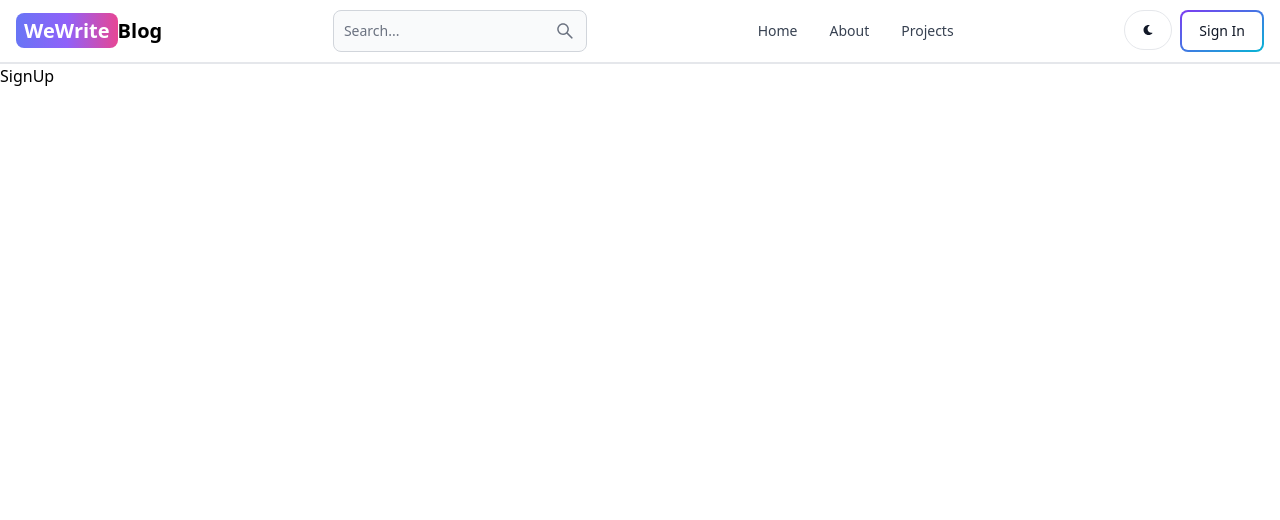
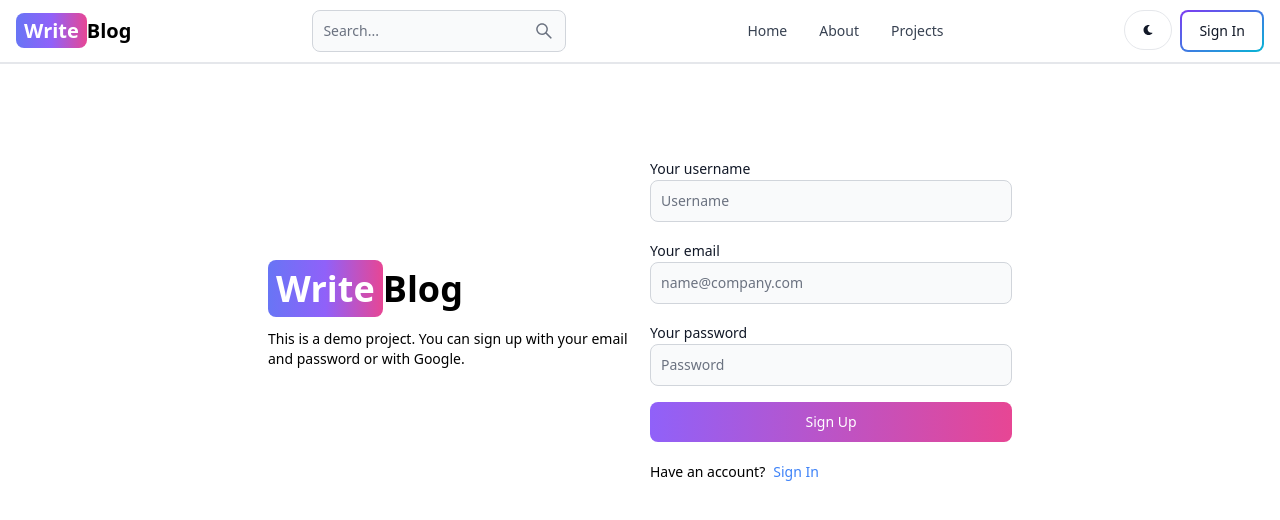
Before and after one commit to Azar-Ahmed/blog-app, a React (Vite) app in the folder client/: page /sign-up in a window 1280 px wide. Shown: the top 520 px of the page. Built offline with nearby package versions, Linux system fonts and the light colour scheme.

Commit message:
Implement SignUp functionality on frontend

```diff
--- a/client/src/components/Header.jsx
+++ b/client/src/components/Header.jsx
@@ -12,7 +12,7 @@
         className='self-center whitespace-nowrap text-sm sm:text-xl font-semibold dark:text-white'
       >
         <span className='px-2 py-1 bg-gradient-to-r from-indigo-500 via-purple-500 to-pink-500 rounded-lg text-white'>
-          WeWrite
+          Write
         </span>
         Blog
       </Link>
--- a/client/src/pages/SignUp.jsx
+++ b/client/src/pages/SignUp.jsx
@@ -1,9 +1,91 @@
-import React from 'react'
+import {useState} from 'react'
+import { Alert, Button, Label, TextInput, Spinner } from 'flowbite-react';
+import { Link, Navigate, useNavigate } from 'react-router-dom';
 
-const SignUp = () => {
+export default function SignUp() {
+  const [formData, setFormData] = useState({});
+  const [errorMsg, setErrorMsg] = useState(null);
+  const [loading, setLoading] = useState(false);
+  const navigate = useNavigate();
+  const handleChange = (e) => {
+    setFormData({...formData, [e.target.id] : e.target.value.trim()})
+  }
+
+  const handleSubmit = async (e) => {
+    e.preventDefault()
+    if(!formData.username || !formData.email || !formData.password) {
+      return setErrorMsg('Please fill in all fields');
+    }
+
+    try {
+      setLoading(true)
+      setErrorMsg(null)
+      const res =  await fetch('/api/auth/signup', {
+        method: 'POST',
+        headers: {'Content-Type':'application/json'},
+        body: JSON.stringify(formData),
+      })
+
+      const data = await res.json(res);
+      if(data.success === false) {
+        setErrorMsg(data.message);
+      }
+
+       setLoading(false)
+       if(res.ok) navigate('/sign-in');
+    } catch (error) {
+      setErrorMsg(error.message)
+      setLoading(false)
+    }finally {
+      setLoading(false); // Stop loading state
+    }
+
+  }
   return (
-    <div>SignUp</div>
-  )
+    <div className='min-h-screen mt-20'>
+      <div className='flex p-3 max-w-3xl mx-auto flex-col md:flex-row md:items-center gap-5'>
+        {/* left */}
+        <div className='flex-1'>
+          <Link to='/' className='font-bold dark:text-white text-4xl'>
+            <span className='px-2 py-1 bg-gradient-to-r from-indigo-500 via-purple-500 to-pink-500 rounded-lg text-white'>
+              Write
+            </span>
+            Blog
+          </Link>
+          <p className='text-sm mt-5'>
+            This is a demo project. You can sign up with your email and password
+            or with Google.
+          </p>
+        </div>
+        {/* right */}
+
+        <div className='flex-1'>
+          <form className='flex flex-col gap-4' onSubmit={handleSubmit}>
+            <div>
+              <Label value='Your username' />
+              <TextInput type='text' placeholder='Username' id='username' onChange={handleChange} />
+            </div>
+            <div>
+              <Label value='Your email' />
+              <TextInput type='email' placeholder='name@company.com' id='email' onChange={handleChange} />
+            </div>
+            <div>
+              <Label value='Your password' />
+              <TextInput type='password' placeholder='Password' id='password' onChange={handleChange} />
+            </div>
+            <Button gradientDuoTone='purpleToPink' type='submit' disabled={loading}>
+                {loading? (<><Spinner size="sm" /> <span className='pl-3'>Loading</span></>) :  'Sign Up'}
+            </Button>
+          </form>
+          <div className="flex gap-2 text-sm mt-5">
+            <span>Have an account?</span>
+            <Link to='/sign-in' className='text-blue-500'>
+              Sign In
+            </Link>
+          </div>
+          {errorMsg && (<Alert className='mt-5' color='failure'>{errorMsg}</Alert>)}
+        </div>
+      </div>
+    </div>
+  );
 }
-
-export default SignUp
--- a/client/vite.config.js
+++ b/client/vite.config.js
@@ -3,5 +3,13 @@
 
 // https://vite.dev/config/
 export default defineConfig({
+  server:{
+    proxy:{
+      '/api': {
+        target: 'http://localhost:8000',
+        secure: false
+      }
+    }
+  },
   plugins: [react()],
 })
```
